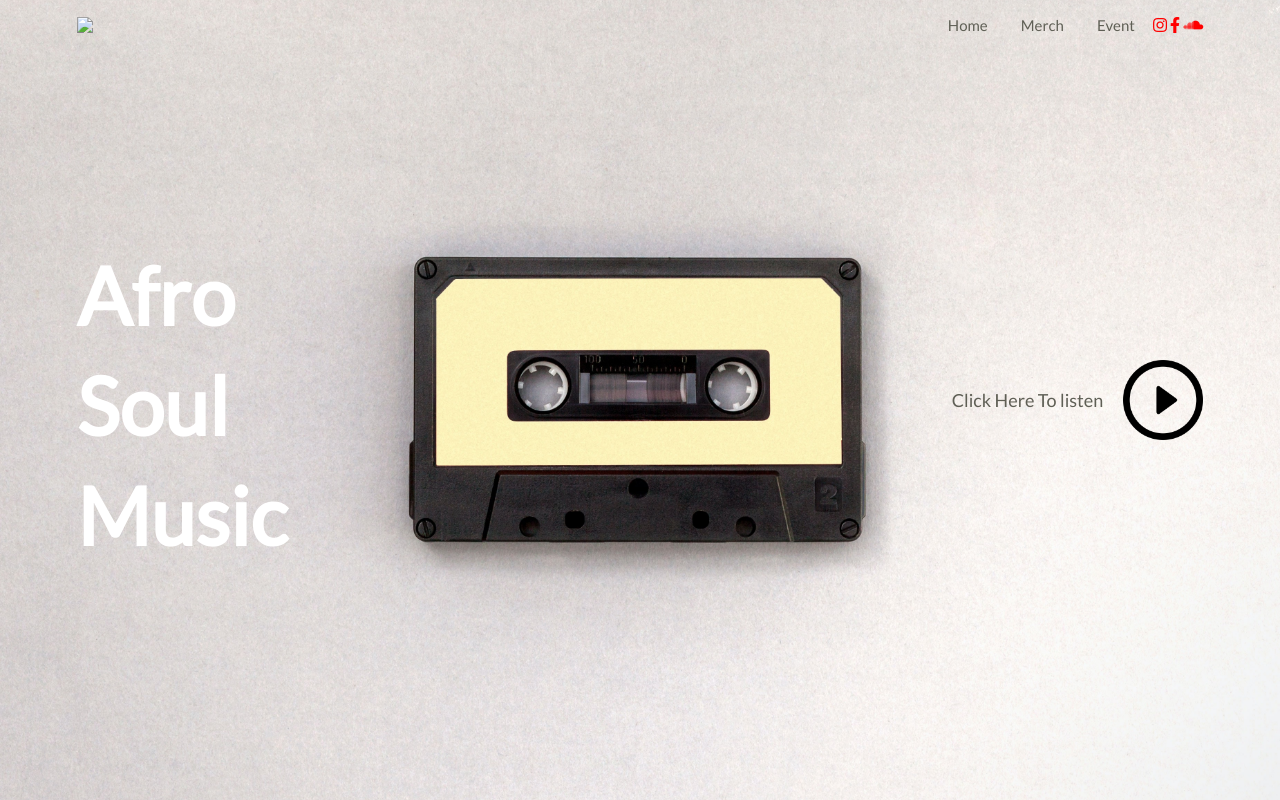
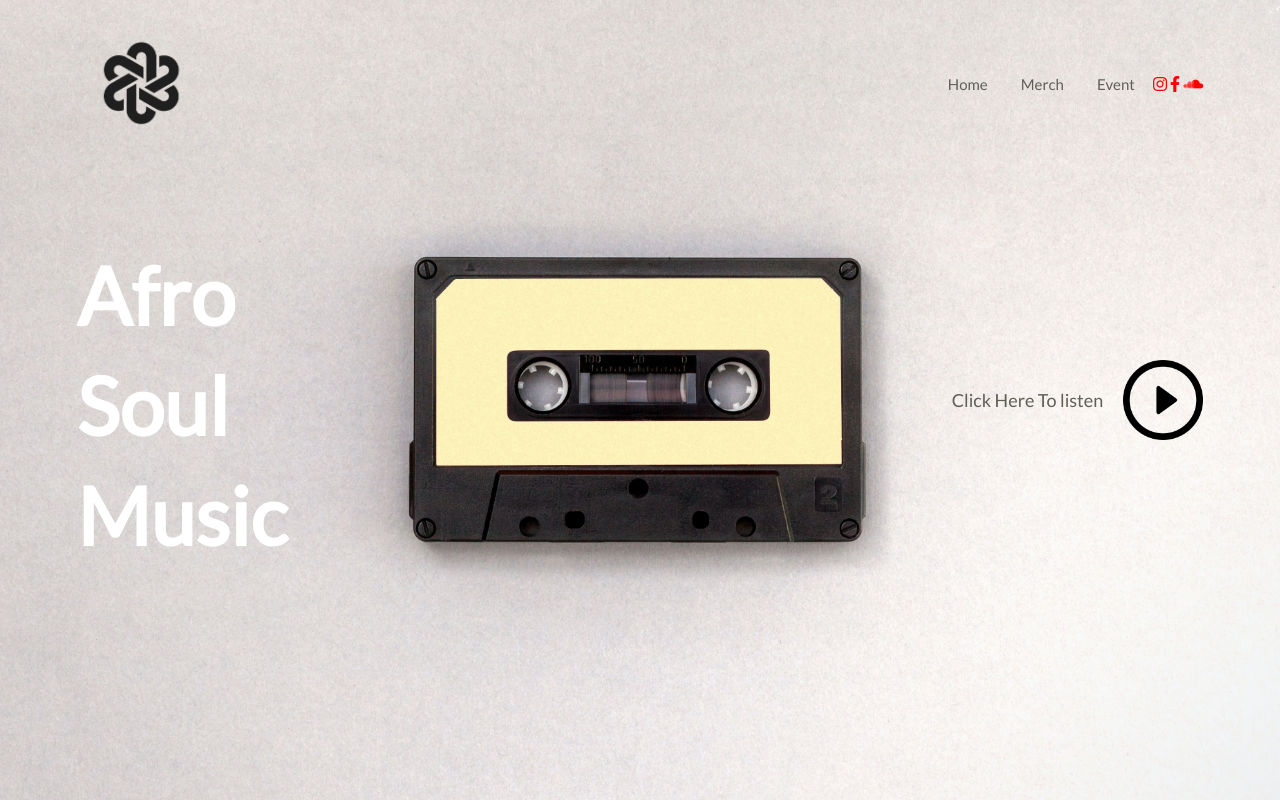
Before and after one commit to Thaps72/Portfolio_Music-site, a plain HTML site: page index.html in a window 1280 px wide. Drawn offline with Linux system fonts and the light colour scheme; files whose address does not match are found by name.

Commit message:
index.html
fixing logo

```diff
--- a/index.html
+++ b/index.html
@@ -13,7 +13,7 @@
     <!--Header-->
     <div class="container">
             <div class="navbar">
-                 <img src= "logo/logo.png" class="logo">
+                 <img src= "logo.png" class="logo">
                     <ul>
                         <li><a href="index.html"  target="self">Home</a></li>
                         <li><a href="merch.html" target="self">Merch</a></li>
```
